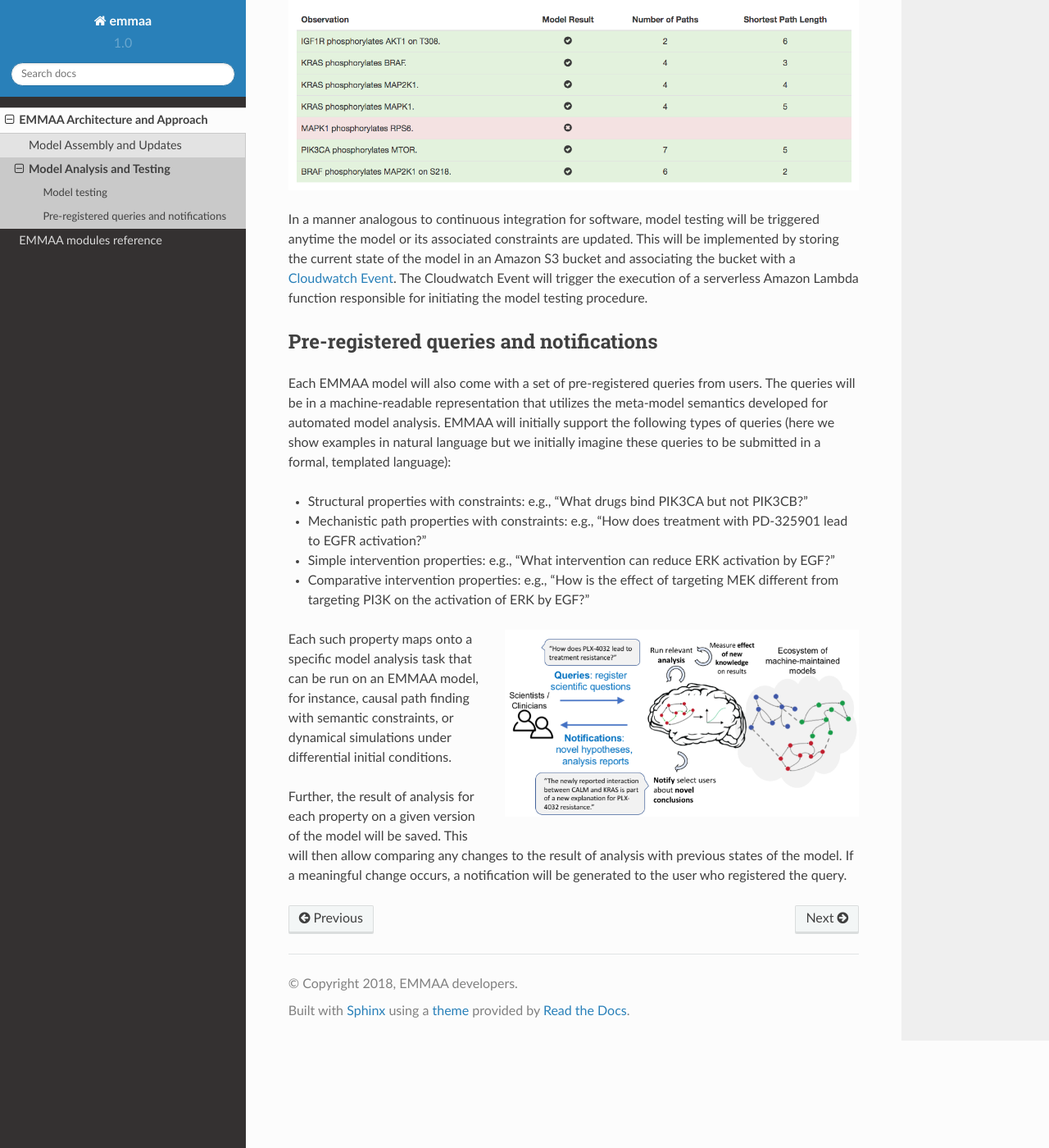
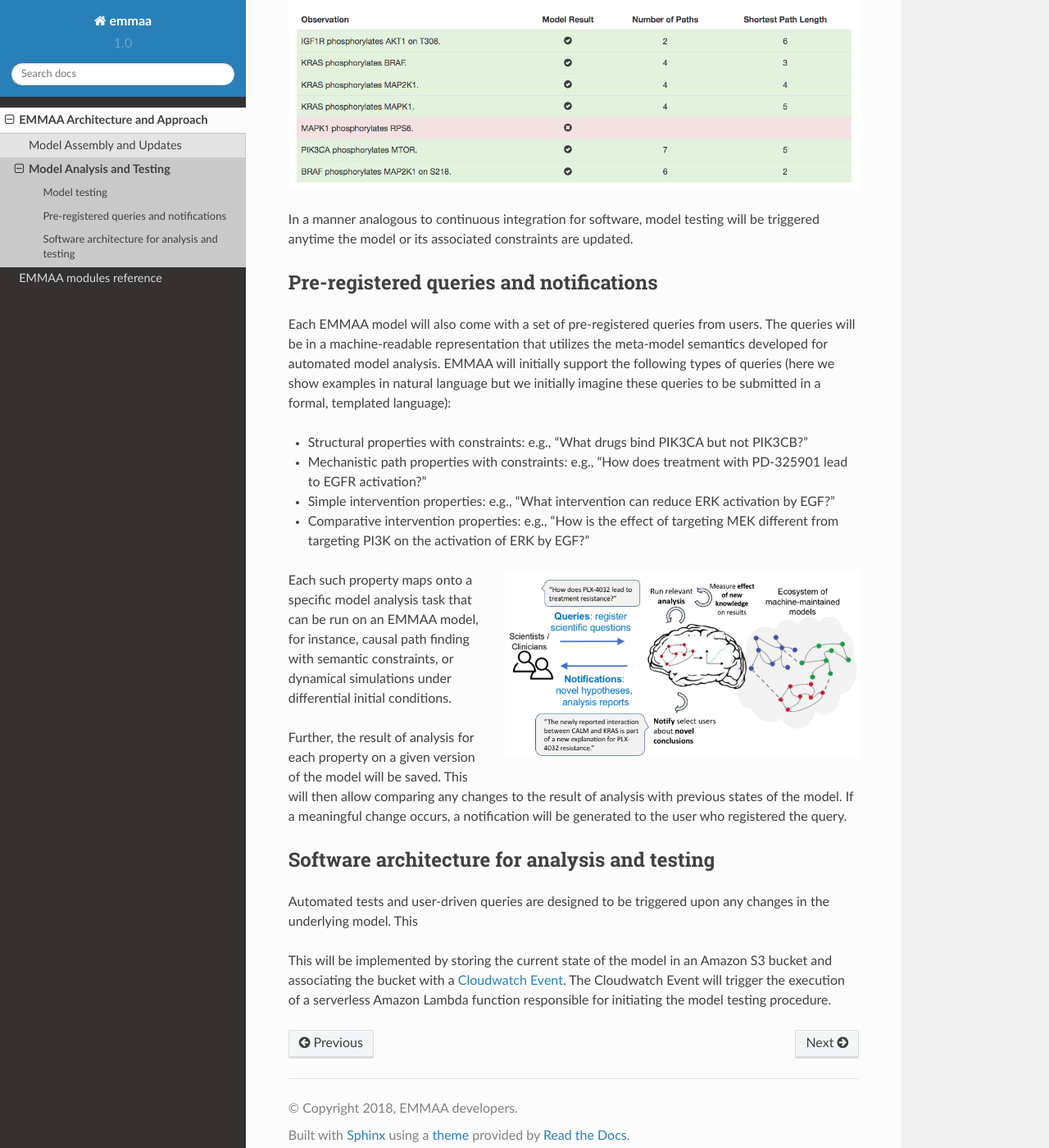
Before and after one commit to gyorilab/emmaa, a Sphinx documentation site: the page built from doc/architecture/analysis.rst, in a window 1280 px wide and 1400 px high, scrolled down 1714 px. Shown: the whole window at 82% size. Built offline with Sphinx 7.4.7 and the Read the Docs theme 2.0.0, drawn with Linux system fonts in a browser that asks for light colours.

Commit message:
Move blurb on testing implementation

```diff
--- a/doc/architecture/analysis.rst
+++ b/doc/architecture/analysis.rst
@@ -69,11 +69,6 @@ number of different paths found, and the length of the shortest path.
 
 In a manner analogous to continuous integration for software, model testing
 will be triggered anytime the model or its associated constraints are updated.
-This will be implemented by storing the current state of the model in an Amazon
-S3 bucket and associating the bucket with a `Cloudwatch Event
-<https://docs.aws.amazon.com/AmazonCloudWatch/latest/events/Create-CloudWatch-Events-Rule.html>`_.
-The Cloudwatch Event will trigger the execution of a serverless Amazon Lambda
-function responsible for initiating the model testing procedure.
 
 Pre-registered queries and notifications
 ----------------------------------------
@@ -106,3 +101,16 @@ Further, the result of analysis for each property on a given version of the
 model will be saved. This will then allow comparing any changes to the result
 of analysis with previous states of the model. If a meaningful change occurs, a
 notification will be generated to the user who registered the query.
+
+Software architecture for analysis and testing
+----------------------------------------------
+
+Automated tests and user-driven queries are designed to be triggered upon any
+changes in the underlying model. This
+
+
+This will be implemented by storing the current state of the model in an Amazon
+S3 bucket and associating the bucket with a `Cloudwatch Event
+<https://docs.aws.amazon.com/AmazonCloudWatch/latest/events/Create-CloudWatch-Events-Rule.html>`_.
+The Cloudwatch Event will trigger the execution of a serverless Amazon Lambda
+function responsible for initiating the model testing procedure.
```
